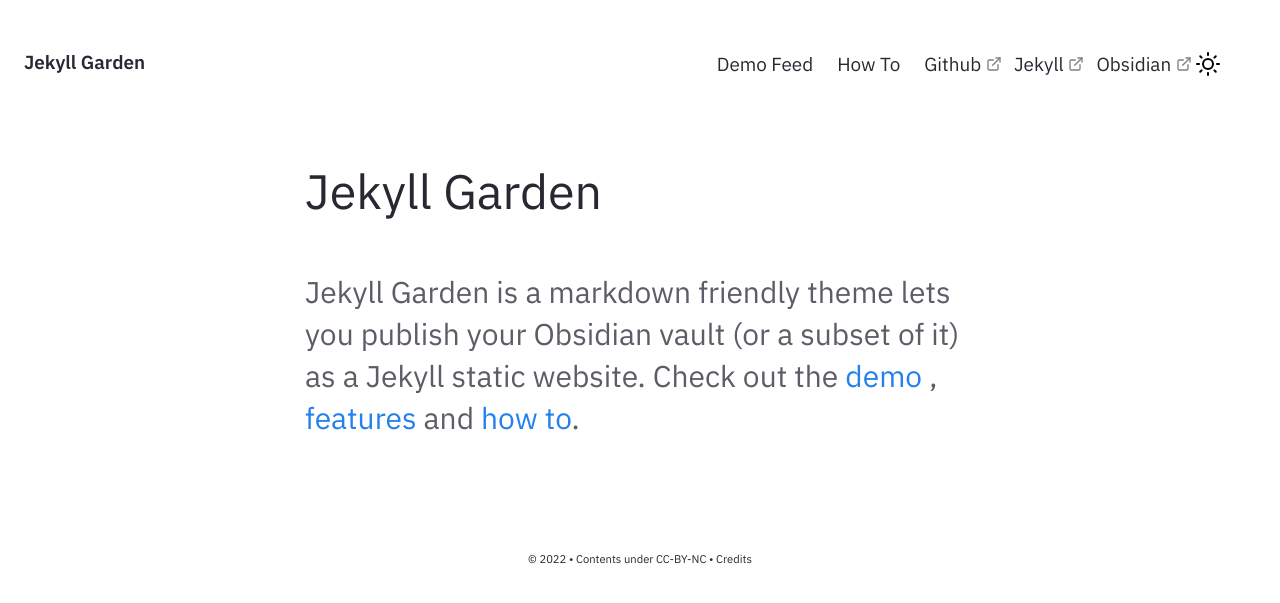
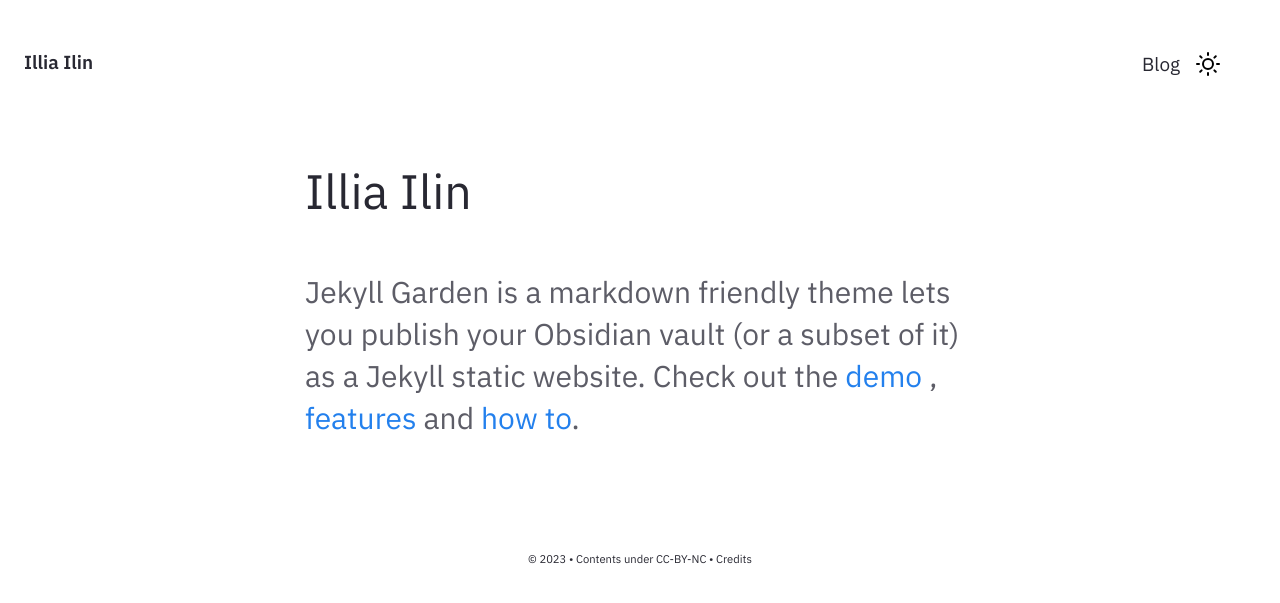
Before and after one commit to illia-ilin/illia-ilin.github.io, a Jekyll site: the page built from pages/index.md, in a window 1280 px wide. Shown: the top 603 px of the page. Built offline with Jekyll 4.4.1, drawn with Linux system fonts in a browser that asks for light colours.

Commit message:
Personalize site a bit

```diff
--- a/_config.yml
+++ b/_config.yml
@@ -27,10 +27,10 @@ baseurl: ""
 
 # Website Header, Description, Footer year and text.
 # If you are deleting this, make sure you remove it from HTML files too
-heading: Jekyll Garden # Change this
-content: Obsidian ready Jekyll Theme
+heading: Illia Ilin
+content: A creative DevOps engineer
 copyright:
-  year: © 2022
+  year: © 2023
   msg: Contents under CC-BY-NC
 
 # Set title and content for private & broken link tooltop
--- a/_includes/Nav.html
+++ b/_includes/Nav.html
@@ -53,7 +53,10 @@
 
     <div id="navbarBasicExample" class="navbar-menu">
       <div class="navbar-start">
-        <a href="{{'/notes' | relative_url}}" class="navbar-item">
+		<a href="{{'/notes' | relative_url}}" class="navbar-item">
+          Blog
+        </a>
+        <!-- <a href="{{'/notes' | relative_url}}" class="navbar-item">
           Demo Feed
         </a>
         <a href="../post/how-to" class="navbar-item">
@@ -67,7 +70,7 @@
         </a>
         <a href="https://obsidian.md/"  target="_blank" class="navbar-item">
           Obsidian
-        </a>
+        </a> -->
       </div>
       <div class="navbar-end is-hidden-mobile" onclick="modeSwitcher()" >
         <div class="navbar-item">
```
